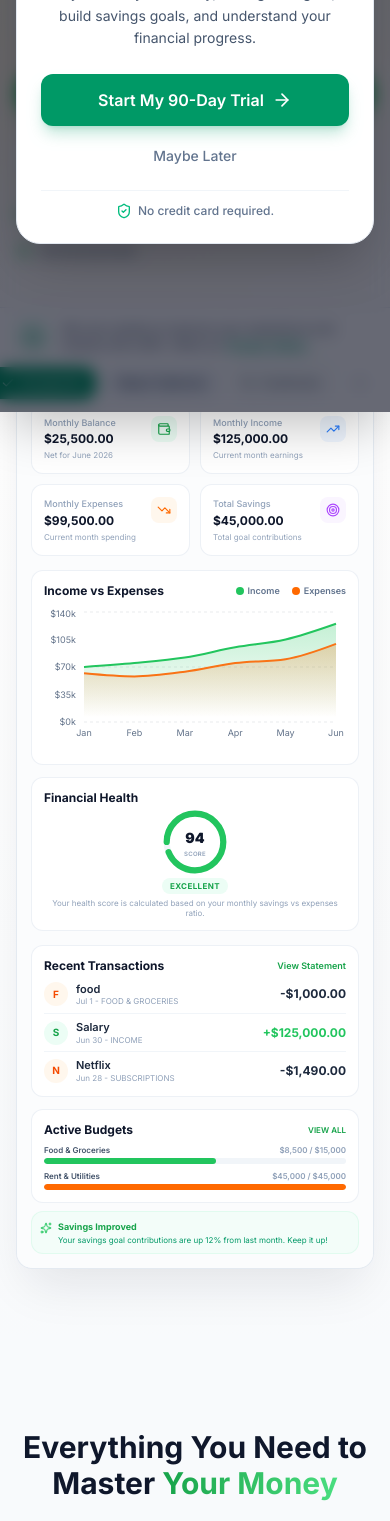
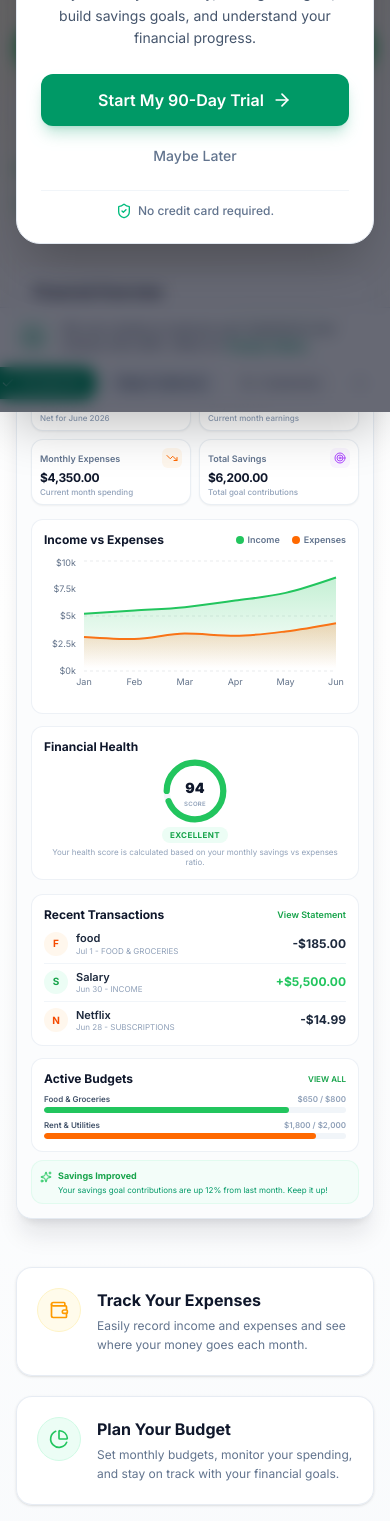
Before and after one commit to nishans9665/saviora_saas_website, a Next.js app: page / in a window 390 px wide. Shown: the part 432-1953 px from the top of the page. Built offline with nearby package versions, Linux system fonts and the light colour scheme.

Commit message:
feat: add Hero and DashboardShowcase components and global styles

```diff
--- a/src/app/globals.css
+++ b/src/app/globals.css
@@ -57,6 +57,6 @@ body {
 /* Desktop screen container width for balanced full-width layout */
 @media (min-width: 1200px) {
   .container {
-    max-width: 1450px !important;
+    max-width: 1350px !important;
   }
 }
--- a/src/components/sections/DashboardShowcase.tsx
+++ b/src/components/sections/DashboardShowcase.tsx
@@ -21,12 +21,12 @@ import Image from "next/image";
 import logoSaviora from "@/assets/logo/logo-saviora-web.svg";
 
 const chartData = [
-  { name: "Jan", income: 85000, expenses: 62000 },
-  { name: "Feb", income: 90000, expenses: 58000 },
-  { name: "Mar", income: 95000, expenses: 64000 },
-  { name: "Apr", income: 110000, expenses: 75000 },
-  { name: "May", income: 115000, expenses: 80000 },
-  { name: "Jun", income: 125000, expenses: 99500 },
+  { name: "Jan", income: 5200, expenses: 3100 },
+  { name: "Feb", income: 5500, expenses: 2900 },
+  { name: "Mar", income: 5800, expenses: 3400 },
+  { name: "Apr", income: 6400, expenses: 3200 },
+  { name: "May", income: 7100, expenses: 3600 },
+  { name: "Jun", income: 8500, expenses: 4350 },
 ];
 
 export function DashboardShowcase() {
@@ -160,19 +160,21 @@ export function DashboardShowcase() {
                   {/* Stat Cards */}
                   <div className="grid grid-cols-2 lg:grid-cols-4 gap-4">
                     {[
-                      { title: "Monthly Balance", value: "$25,500.00", subtitle: "Net for June 2026", icon: Wallet, color: "text-emerald-500 bg-emerald-50 dark:bg-emerald-950/30" },
-                      { title: "Monthly Income", value: "$125,000.00", subtitle: "Current month earnings", icon: TrendingUp, color: "text-blue-500 bg-blue-50 dark:bg-blue-950/30" },
-                      { title: "Monthly Expenses", value: "$99,500.00", subtitle: "Current month spending", icon: TrendingDown, color: "text-orange-500 bg-orange-50 dark:bg-orange-950/30" },
-                      { title: "Total Savings", value: "$45,000.00", subtitle: "Total goal contributions", icon: Target, color: "text-purple-500 bg-purple-50 dark:bg-purple-950/30" },
+                      { title: "Monthly Balance", value: "$4,150.00", subtitle: "Net for June 2026", icon: Wallet, color: "text-emerald-500 bg-emerald-50 dark:bg-emerald-950/30" },
+                      { title: "Monthly Income", value: "$8,500.00", subtitle: "Current month earnings", icon: TrendingUp, color: "text-blue-500 bg-blue-50 dark:bg-blue-950/30" },
+                      { title: "Monthly Expenses", value: "$4,350.00", subtitle: "Current month spending", icon: TrendingDown, color: "text-orange-500 bg-orange-50 dark:bg-orange-950/30" },
+                      { title: "Total Savings", value: "$6,200.00", subtitle: "Total goal contributions", icon: Target, color: "text-purple-500 bg-purple-50 dark:bg-purple-950/30" },
                     ].map((card, i) => (
-                      <div key={i} className="bg-white dark:bg-slate-900 border border-slate-200/60 dark:border-slate-800/80 p-4 rounded-xl flex justify-between items-start">
-                        <div className="space-y-1">
-                          <span className="text-[10px] text-slate-400 font-medium">{card.title}</span>
-                          <h4 className="text-sm sm:text-base font-bold text-slate-900 dark:text-white">{card.value}</h4>
-                          <span className="text-[9px] text-slate-400 block">{card.subtitle}</span>
+                      <div key={i} className="bg-white dark:bg-slate-900 border border-slate-200/70 dark:border-slate-800 p-3.5 sm:p-4 rounded-xl flex flex-col justify-between shadow-xs min-w-0">
+                        <div className="flex items-center justify-between gap-1 mb-1.5">
+                          <span className="text-xs font-semibold text-slate-500 dark:text-slate-400 whitespace-nowrap truncate">{card.title}</span>
+                          <div className={`p-1.5 rounded-md flex-shrink-0 ${card.color}`}>
+                            <card.icon className="w-4 h-4" />
+                          </div>
                         </div>
-                        <div className={`p-2 rounded-lg flex-shrink-0 ${card.color}`}>
-                          <card.icon className="w-3.5 h-3.5" />
+                        <div>
+                          <h4 className="text-base sm:text-lg font-extrabold text-slate-900 dark:text-white tracking-tight whitespace-nowrap">{card.value}</h4>
+                          <span className="text-[10px] text-slate-400 dark:text-slate-500 font-medium block mt-0.5 whitespace-nowrap truncate">{card.subtitle}</span>
                         </div>
                       </div>
                     ))}
@@ -234,9 +236,9 @@ export function DashboardShowcase() {
                         </div>
                         <div className="divide-y divide-slate-100 dark:divide-slate-800/60">
                           {[
-                            { name: "food", desc: "Jul 1 - FOOD & GROCERIES", amount: "-$1,000.00", isIncome: false },
-                            { name: "Salary", desc: "Jun 30 - INCOME", amount: "+$125,000.00", isIncome: true },
-                            { name: "Netflix", desc: "Jun 28 - SUBSCRIPTIONS", amount: "-$1,490.00", isIncome: false },
+                            { name: "food", desc: "Jul 1 - FOOD & GROCERIES", amount: "-$185.00", isIncome: false },
+                            { name: "Salary", desc: "Jun 30 - INCOME", amount: "+$5,500.00", isIncome: true },
+                            { name: "Netflix", desc: "Jun 28 - SUBSCRIPTIONS", amount: "-$14.99", isIncome: false },
                           ].map((tx, idx) => (
                             <div key={idx} className="py-2.5 flex items-center justify-between first:pt-0 last:pb-0">
                               <div className="flex items-center gap-3">
@@ -314,8 +316,8 @@ export function DashboardShowcase() {
                         </div>
                         <div className="space-y-2.5">
                           {[
-                            { name: "Food & Groceries", spent: 8500, total: 15000, color: "bg-emerald-500" },
-                            { name: "Rent & Utilities", spent: 45000, total: 45000, color: "bg-orange-500" },
+                            { name: "Food & Groceries", spent: 650, total: 800, color: "bg-emerald-500" },
+                            { name: "Rent & Utilities", spent: 1800, total: 2000, color: "bg-orange-500" },
                           ].map((bgt, idx) => {
                             const percent = Math.min(100, Math.round((bgt.spent / bgt.total) * 100));
                             return (
--- a/src/components/sections/Hero.tsx
+++ b/src/components/sections/Hero.tsx
@@ -31,12 +31,12 @@ import { Button } from "@/components/ui/Button";
 import logoSaviora from "@/assets/logo/logo-saviora-web.svg";
 
 const realDashboardChartData = [
-  { name: "Jan", income: 70000, expenses: 62000 },
-  { name: "Feb", income: 75000, expenses: 58000 },
-  { name: "Mar", income: 82000, expenses: 64000 },
-  { name: "Apr", income: 95000, expenses: 75000 },
-  { name: "May", income: 105000, expenses: 80000 },
-  { name: "Jun", income: 125000, expenses: 99500 },
+  { name: "Jan", income: 5200, expenses: 3100 },
+  { name: "Feb", income: 5500, expenses: 2900 },
+  { name: "Mar", income: 5800, expenses: 3400 },
+  { name: "Apr", income: 6400, expenses: 3200 },
+  { name: "May", income: 7100, expenses: 3600 },
+  { name: "Jun", income: 8500, expenses: 4350 },
 ];
 
 export function Hero() {
@@ -48,7 +48,7 @@ export function Hero() {
   }, []);
 
   return (
-    <section className="relative pt-32 sm:pt-36 md:pt-36 lg:pt-32 pb-16 md:pb-24 overflow-hidden bg-gradient-to-b from-slate-50/80 via-white to-slate-50/50 dark:from-slate-950 dark:via-slate-900 dark:to-slate-950">
+    <section className="relative pt-24 sm:pt-28 md:pt-28 lg:pt-24 pb-12 md:pb-16 overflow-hidden bg-gradient-to-b from-slate-50/80 via-white to-slate-50/50 dark:from-slate-950 dark:via-slate-900 dark:to-slate-950">
 
       {/* Ultra-Smooth Full-Bleed Ambient Background Glows */}
       <div className="absolute inset-0 w-full h-full pointer-events-none overflow-hidden z-0">
@@ -79,9 +79,9 @@ export function Hero() {
       <div className="container mx-auto px-4 md:px-6 relative z-10">
         <div className="grid grid-cols-1 lg:grid-cols-12 gap-8 lg:gap-8 xl:gap-12 items-center">
 
-          {/* LEFT COLUMN: Copywriting & CTAs */}
+          {/* LEFT COLUMN: Copywriting & CTAs (Shifted up ~20px) */}
           <motion.div
-            className="lg:col-span-5 text-left"
+            className="lg:col-span-5 text-left lg:-mt-5"
             initial={{ opacity: 0, x: -30 }}
             animate={{ opacity: 1, x: 0 }}
             transition={{ duration: 0.6 }}
@@ -101,7 +101,7 @@ export function Hero() {
 
             {/* Headline */}
             <motion.h1
-              className="text-4xl sm:text-5xl md:text-6xl lg:text-5xl xl:text-6xl font-extrabold tracking-tight text-slate-900 dark:text-white leading-[1.12] mb-5"
+              className="text-3xl sm:text-4xl md:text-5xl lg:text-4xl xl:text-5xl font-bold tracking-tight text-slate-900 dark:text-white leading-[1.12] mb-5"
               initial={{ opacity: 0, y: 20 }}
               animate={{ opacity: 1, y: 0 }}
               transition={{ duration: 0.5, delay: 0.1 }}
@@ -132,7 +132,7 @@ export function Hero() {
               </div>
               <div>
                 <p className="text-sm sm:text-base font-bold text-slate-900 dark:text-white tracking-tight">
-                  Get Saviora Pro <span className="text-[#16a34a] dark:text-emerald-400">FREE for 90 Days</span>
+                  Get Pro <span className="text-[#16a34a] dark:text-emerald-400">FREE for 90 Days</span>
                 </p>
                 <p className="text-xs text-slate-500 dark:text-slate-400 font-medium">
                   No credit card required
@@ -192,18 +192,18 @@ export function Hero() {
             </motion.div>
           </motion.div>
 
-          {/* RIGHT COLUMN: Full Real Interactive Dashboard Mockup */}
+          {/* RIGHT COLUMN: Real Interactive Dashboard Mockup (Clean & Simple Laptop View) */}
           <motion.div
-            className="lg:col-span-7 relative mt-4 lg:mt-0"
-            initial={{ opacity: 0, scale: 0.97 }}
-            animate={{ opacity: 1, scale: 1 }}
+            className="lg:col-span-7 relative mt-6 lg:mt-0 w-full"
+            initial={{ opacity: 0, x: 20 }}
+            animate={{ opacity: 1, x: 0 }}
             transition={{ duration: 0.7, delay: 0.2 }}
           >
             {/* MAIN REAL DASHBOARD CONTAINER */}
-            <div className="rounded-2xl border border-slate-200/90 dark:border-slate-800 bg-white dark:bg-slate-950 shadow-2xl shadow-slate-900/10 overflow-hidden relative z-10 flex flex-col xl:flex-row h-auto">
+            <div className="w-full rounded-2xl border border-slate-200/90 dark:border-slate-800 bg-white dark:bg-slate-950 shadow-xl shadow-slate-900/10 overflow-hidden relative z-10 flex flex-col 2xl:flex-row h-auto">
 
-              {/* Sidebar Mockup (Left Side) */}
-              <div className="hidden xl:flex flex-col w-56 bg-white dark:bg-slate-900 border-r border-slate-200/60 dark:border-slate-800 p-4 justify-between flex-shrink-0">
+              {/* Sidebar Mockup (Visible on 2XL screens) */}
+              <div className="hidden 2xl:flex flex-col w-48 bg-white dark:bg-slate-900 border-r border-slate-200/60 dark:border-slate-800 p-3.5 justify-between flex-shrink-0">
                 <div>
                   {/* Logo */}
                   <div className="flex items-center gap-2 mb-6">
@@ -303,21 +303,23 @@ export function Hero() {
                 {/* Dashboard Widgets */}
                 <div className="p-3.5 sm:p-4 space-y-3.5">
                   {/* Stat Cards Grid */}
-                  <div className="grid grid-cols-2 sm:grid-cols-4 gap-2.5">
+                  <div className="grid grid-cols-2 sm:grid-cols-4 gap-2">
                     {[
-                      { title: "Monthly Balance", value: "$25,500.00", subtitle: "Net for June 2026", icon: Wallet, color: "text-[#16a34a] bg-emerald-50 dark:bg-emerald-950/30" },
-                      { title: "Monthly Income", value: "$125,000.00", subtitle: "Current month earnings", icon: TrendingUp, color: "text-blue-500 bg-blue-50 dark:bg-blue-950/30" },
-                      { title: "Monthly Expenses", value: "$99,500.00", subtitle: "Current month spending", icon: TrendingDown, color: "text-orange-500 bg-orange-50 dark:bg-orange-950/30" },
-                      { title: "Total Savings", value: "$45,000.00", subtitle: "Total goal contributions", icon: Target, color: "text-purple-500 bg-purple-50 dark:bg-purple-950/30" },
+                      { title: "Monthly Balance", value: "$4,150.00", subtitle: "Net for June 2026", icon: Wallet, color: "text-[#16a34a] bg-emerald-50 dark:bg-emerald-950/30" },
+                      { title: "Monthly Income", value: "$8,500.00", subtitle: "Current month earnings", icon: TrendingUp, color: "text-blue-500 bg-blue-50 dark:bg-blue-950/30" },
+                      { title: "Monthly Expenses", value: "$4,350.00", subtitle: "Current month spending", icon: TrendingDown, color: "text-orange-500 bg-orange-50 dark:bg-orange-950/30" },
+                      { title: "Total Savings", value: "$6,200.00", subtitle: "Total goal contributions", icon: Target, color: "text-purple-500 bg-purple-50 dark:bg-purple-950/30" },
                     ].map((card, i) => (
-                      <div key={i} className="bg-white dark:bg-slate-900 border border-slate-200/60 dark:border-slate-800/80 p-3 rounded-xl flex justify-between items-start">
+                      <div key={i} className="bg-white dark:bg-slate-900 border border-slate-200/70 dark:border-slate-800 p-2 sm:p-2.5 rounded-xl flex flex-col justify-between shadow-xs min-w-0">
+                        <div className="flex items-center justify-between gap-1 mb-0.5">
+                          <span className="text-[9px] sm:text-[10px] font-semibold text-slate-500 dark:text-slate-400 whitespace-nowrap leading-none">{card.title}</span>
+                          <div className={`p-1 rounded-md flex-shrink-0 ${card.color}`}>
+                            <card.icon className="w-3 h-3" />
+                          </div>
+                        </div>
                         <div>
-                          <span className="text-[9px] text-slate-400 font-medium block">{card.title}</span>
-                          <h4 className="text-xs sm:text-sm font-bold text-slate-900 dark:text-white mt-0.5">{card.value}</h4>
-                          <span className="text-[8px] text-slate-400 block mt-0.5">{card.subtitle}</span>
-                        </div>
-                        <div className={`p-1.5 rounded-lg flex-shrink-0 ${card.color}`}>
-                          <card.icon className="w-3.5 h-3.5" />
+                          <h4 className="text-xs sm:text-sm font-bold text-slate-900 dark:text-white tracking-tight whitespace-nowrap">{card.value}</h4>
+                          <span className="text-[8px] text-slate-400 dark:text-slate-500 font-medium block mt-0.5 whitespace-nowrap leading-none">{card.subtitle}</span>
                         </div>
                       </div>
                     ))}
@@ -419,9 +421,9 @@ export function Hero() {
                       </div>
                       <div className="divide-y divide-slate-100 dark:divide-slate-800/60 text-xs">
                         {[
-                          { name: "food", desc: "Jul 1 - FOOD & GROCERIES", amount: "-$1,000.00", isIncome: false },
-                          { name: "Salary", desc: "Jun 30 - INCOME", amount: "+$125,000.00", isIncome: true },
-                          { name: "Netflix", desc: "Jun 28 - SUBSCRIPTIONS", amount: "-$1,490.00", isIncome: false },
+                          { name: "food", desc: "Jul 1 - FOOD & GROCERIES", amount: "-$185.00", isIncome: false },
+                          { name: "Salary", desc: "Jun 30 - INCOME", amount: "+$5,500.00", isIncome: true },
+                          { name: "Netflix", desc: "Jun 28 - SUBSCRIPTIONS", amount: "-$14.99", isIncome: false },
                         ].map((tx, idx) => (
                           <div key={idx} className="py-1.5 flex items-center justify-between first:pt-0 last:pb-0">
                             <div className="flex items-center gap-2">
@@ -456,8 +458,8 @@ export function Hero() {
                         </div>
                         <div className="space-y-1.5">
                           {[
-                            { name: "Food & Groceries", spent: 8500, total: 15000, color: "bg-[#22c55e]" },
-                            { name: "Rent & Utilities", spent: 45000, total: 45000, color: "bg-orange-500" },
+                            { name: "Food & Groceries", spent: 650, total: 800, color: "bg-[#22c55e]" },
+                            { name: "Rent & Utilities", spent: 1800, total: 2000, color: "bg-orange-500" },
                           ].map((bgt, idx) => {
                             const percent = Math.min(100, Math.round((bgt.spent / bgt.total) * 100));
                             return (
@@ -490,12 +492,65 @@ export function Hero() {
 
                 </div>
               </div>
-
             </div>
 
           </motion.div>
 
         </div>
+
+        {/* Feature Highlight Cards */}
+        <motion.div
+          initial={{ opacity: 0, y: 25 }}
+          animate={{ opacity: 1, y: 0 }}
+          transition={{ duration: 0.6, delay: 0.3 }}
+          className="mt-12 sm:mt-16 grid grid-cols-1 md:grid-cols-3 gap-5 lg:gap-6 max-w-6xl mx-auto"
+        >
+          {/* Card 1: Track Your Money */}
+          <div className="bg-white/90 dark:bg-slate-900/90 backdrop-blur-xl border border-slate-200/80 dark:border-slate-800 p-5 sm:p-6 rounded-2xl shadow-sm hover:shadow-md transition-all duration-300 flex items-start gap-4">
+            <div className="w-11 h-11 sm:w-12 sm:h-12 rounded-full bg-amber-50 dark:bg-amber-950/50 border border-amber-100 dark:border-amber-900/50 flex items-center justify-center flex-shrink-0">
+              <Wallet className="w-5 h-5 sm:w-6 sm:h-6 text-amber-500" />
+            </div>
+            <div>
+              <h3 className="font-bold text-slate-900 dark:text-white text-base mb-1">
+                Track Your Expenses
+              </h3>
+              <p className="text-xs sm:text-sm text-slate-500 dark:text-slate-400 leading-relaxed">
+                Easily record income and expenses and see where your money goes each month.
+              </p>
+            </div>
+          </div>
+
+          {/* Card 2: Plan Your Budget */}
+          <div className="bg-white/90 dark:bg-slate-900/90 backdrop-blur-xl border border-slate-200/80 dark:border-slate-800 p-5 sm:p-6 rounded-2xl shadow-sm hover:shadow-md transition-all duration-300 flex items-start gap-4">
+            <div className="w-11 h-11 sm:w-12 sm:h-12 rounded-full bg-emerald-50 dark:bg-emerald-950/50 border border-emerald-100 dark:border-emerald-900/50 flex items-center justify-center flex-shrink-0">
+              <PieChart className="w-5 h-5 sm:w-6 sm:h-6 text-[#22c55e]" />
+            </div>
+            <div>
+              <h3 className="font-bold text-slate-900 dark:text-white text-base mb-1">
+                Plan Your Budget
+              </h3>
+              <p className="text-xs sm:text-sm text-slate-500 dark:text-slate-400 leading-relaxed">
+                Set monthly budgets, monitor your spending, and stay on track with your financial goals.
+              </p>
+            </div>
+          </div>
+
+          {/* Card 3: Reach Your Goals */}
+          <div className="bg-white/90 dark:bg-slate-900/90 backdrop-blur-xl border border-slate-200/80 dark:border-slate-800 p-5 sm:p-6 rounded-2xl shadow-sm hover:shadow-md transition-all duration-300 flex items-start gap-4">
+            <div className="w-11 h-11 sm:w-12 sm:h-12 rounded-full bg-rose-50 dark:bg-rose-950/50 border border-rose-100 dark:border-rose-900/50 flex items-center justify-center flex-shrink-0">
+              <Target className="w-5 h-5 sm:w-6 sm:h-6 text-rose-500" />
+            </div>
+            <div>
+              <h3 className="font-bold text-slate-900 dark:text-white text-base mb-1">
+                Reach Your Savings Goals
+              </h3>
+              <p className="text-xs sm:text-sm text-slate-500 dark:text-slate-400 leading-relaxed">
+                Set savings targets, track your progress, and build better money habits over time.
+              </p>
+            </div>
+          </div>
+        </motion.div>
+
       </div>
 
       {/* Interactive Demo Showcase Modal */}
```
